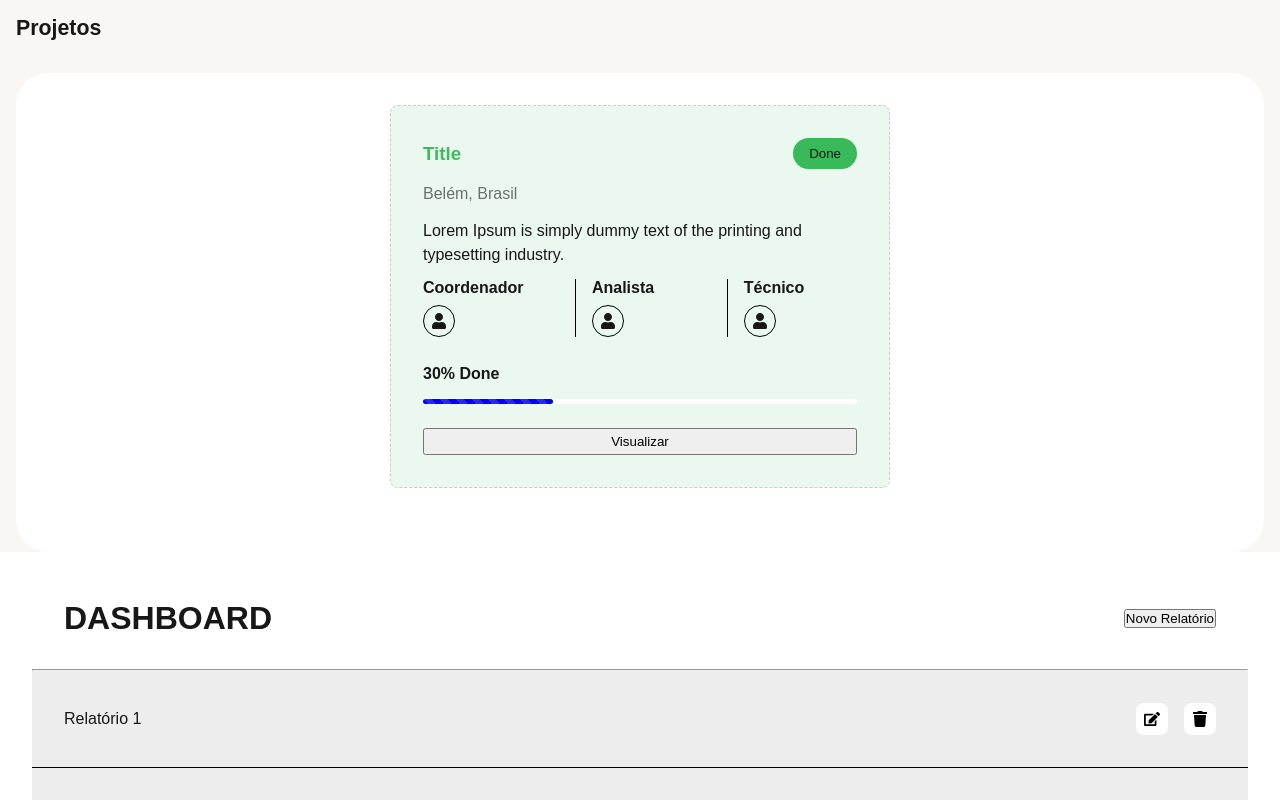
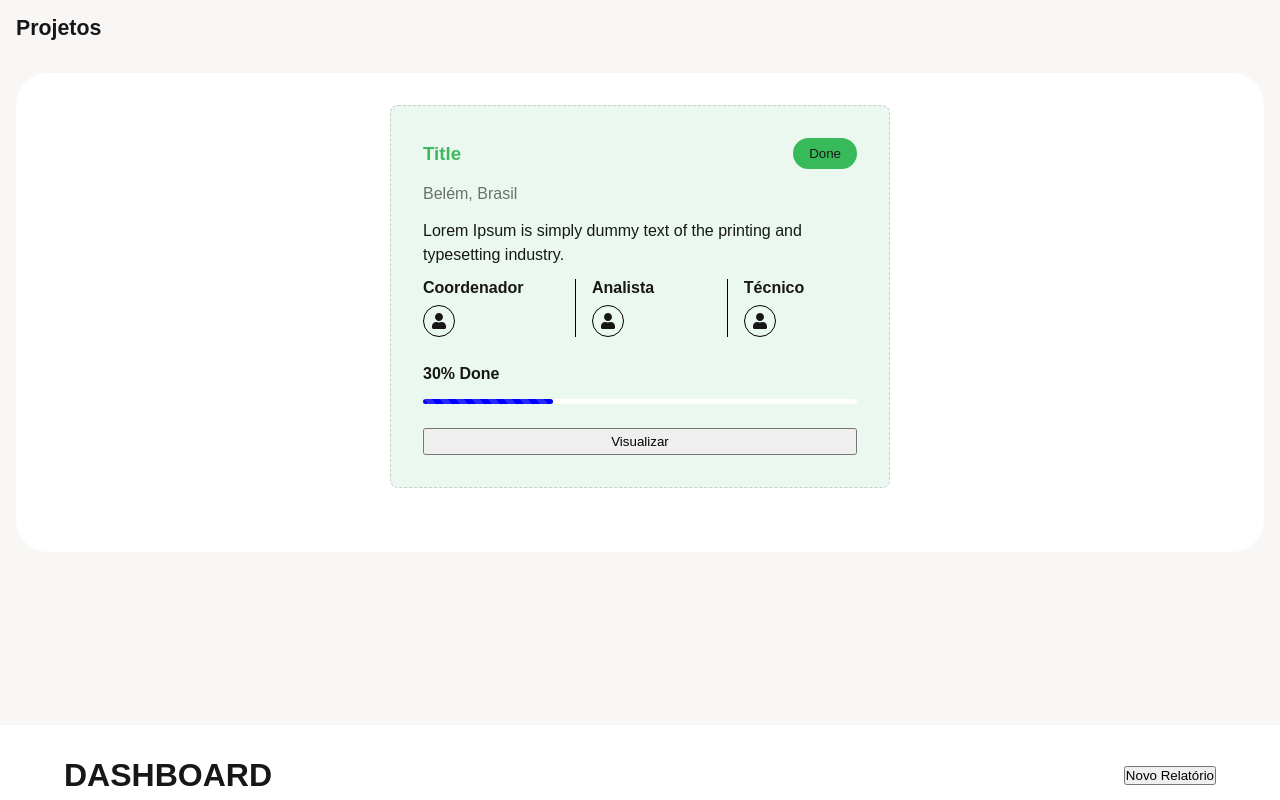
Before and after one commit to edudesenvolvedor/project-nameless, a Next.js app: page /dashboard in a window 1280 px wide. Shown: the top 800 px of the page. Built offline with nearby package versions, Linux system fonts and the light colour scheme.

Commit message:
fix maximum height of the panel body

```diff
--- a/src/components/Panel/styles.module.css
+++ b/src/components/Panel/styles.module.css
@@ -1,5 +1,6 @@
 .body {
     background: #f8f7f5;
+    min-height: calc(100vh - 75px);
 }
 
 .container {
```
